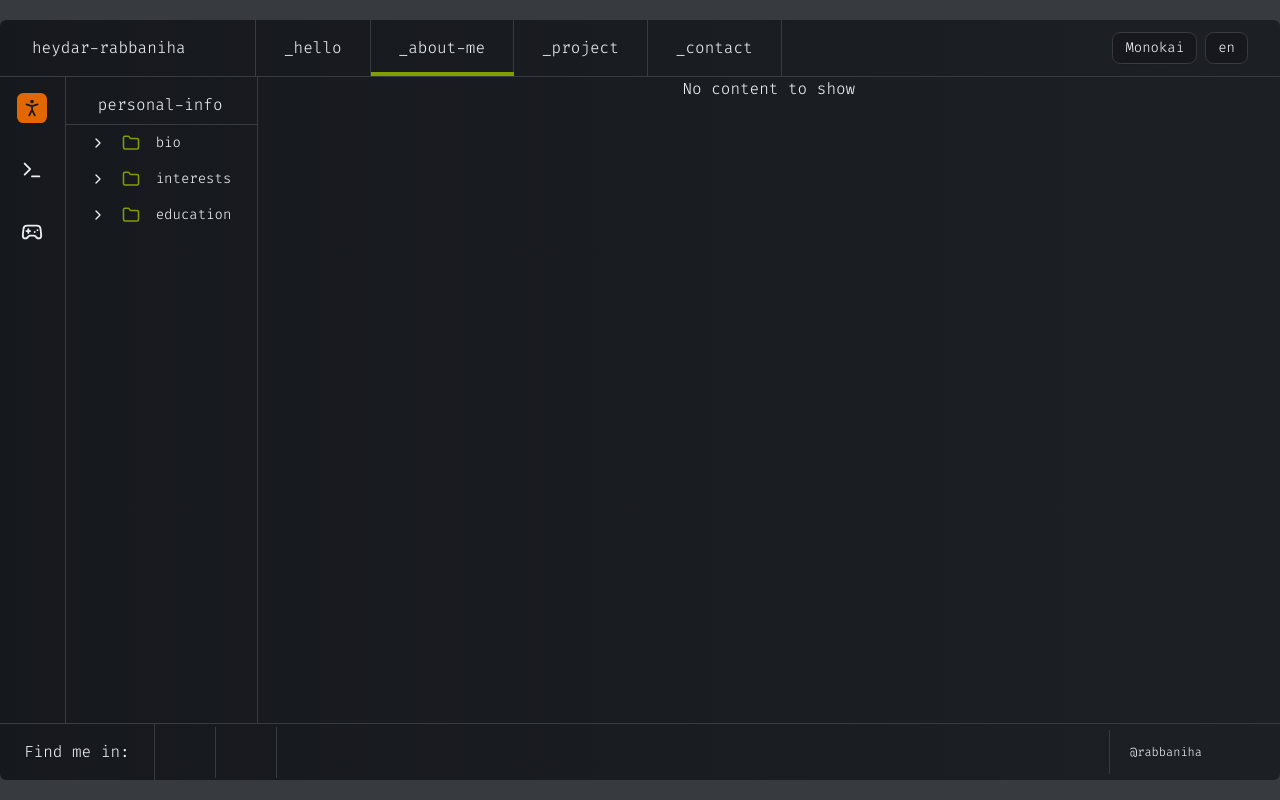
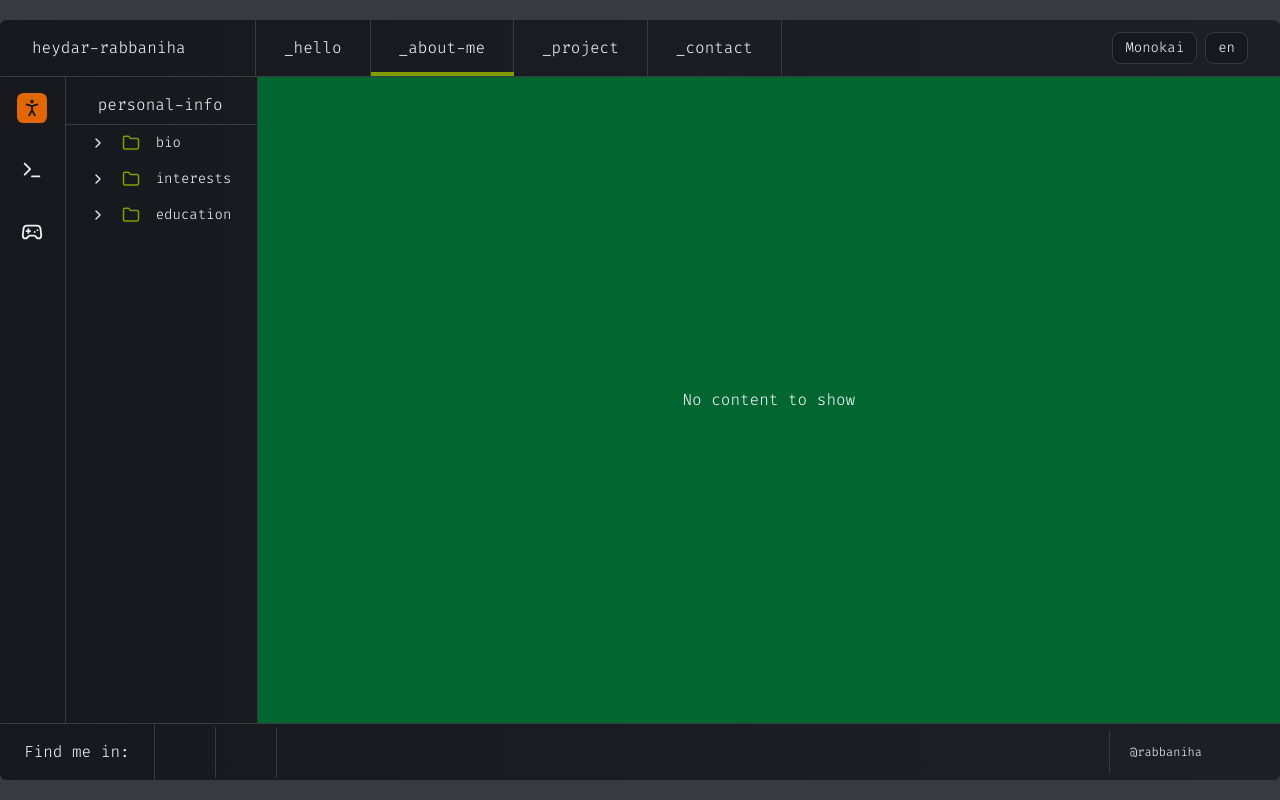
Before and after one commit to rabbaniha/vscode-portfolio, a Next.js app: page /en/about in a window 1280 px wide. Built offline with nearby package versions, Linux system fonts and the light colour scheme; some icons are missing.

Commit message:
style(content tab) improve content tab styles

```diff
--- a/src/components/about/desktop/DesktopAbout.tsx
+++ b/src/components/about/desktop/DesktopAbout.tsx
@@ -28,7 +28,7 @@ const DesktopAbout = () => {
         <DetailsSidebar tab={activeSideTap} />
       </div>
       <div className="h-full w-full flex flex-col">
-        <div className=" ">
+        <div className=" w-full ">
           <DesktopTabar />
         </div>
         <DesktopContent />
--- a/src/components/about/desktop/DesktopContent.tsx
+++ b/src/components/about/desktop/DesktopContent.tsx
@@ -6,10 +6,18 @@ import React, { Dispatch, SetStateAction } from "react";
 const DesktopContent = () => {
   const { activeContentTab } = useContentTabStore();
   return (
-    <div>
-      {activeContentTab === "bio" && <div>Bio</div>}
-      {activeContentTab === "interests" && <div>Interests</div>}
-      {activeContentTab === "education" && <div>Education</div>}
+    <div className=" p-8 w-full h-full flex items-start justify-start bg-green-800">
+      {activeContentTab === null ? (
+        <div className=" w-full h-full flex items-center justify-center">
+          No content to show
+        </div>
+      ) : (
+        <>
+          {activeContentTab === "bio" && <div>Bio</div>}
+          {activeContentTab === "interests" && <div>Interests</div>}
+          {activeContentTab === "education" && <div>Education</div>}
+        </>
+      )}
     </div>
   );
 };
--- a/src/components/about/desktop/DesktopTabar.tsx
+++ b/src/components/about/desktop/DesktopTabar.tsx
@@ -11,11 +11,7 @@ const DesktopTabbar = () => {
 
   return (
     <>
-      {activeContentTab === null ? (
-        <div className=" w-full h-full flex items-center justify-center">
-          No content to show
-        </div>
-      ) : (
+      {activeContentTab !== null && (
         <div className="w-full h-12  border-b flex items-center">
           {openTabs.map((tab) => (
             <div
```
